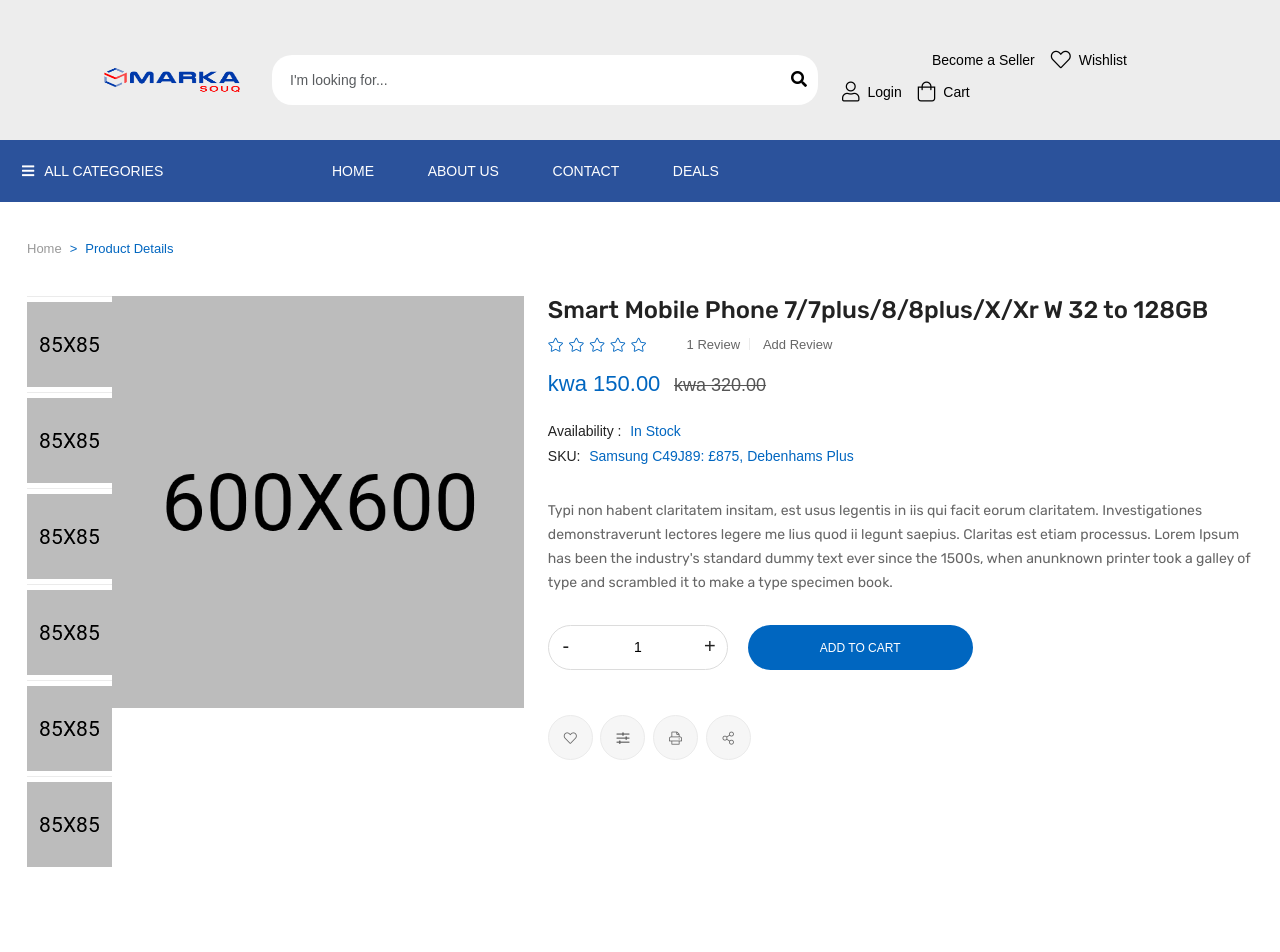
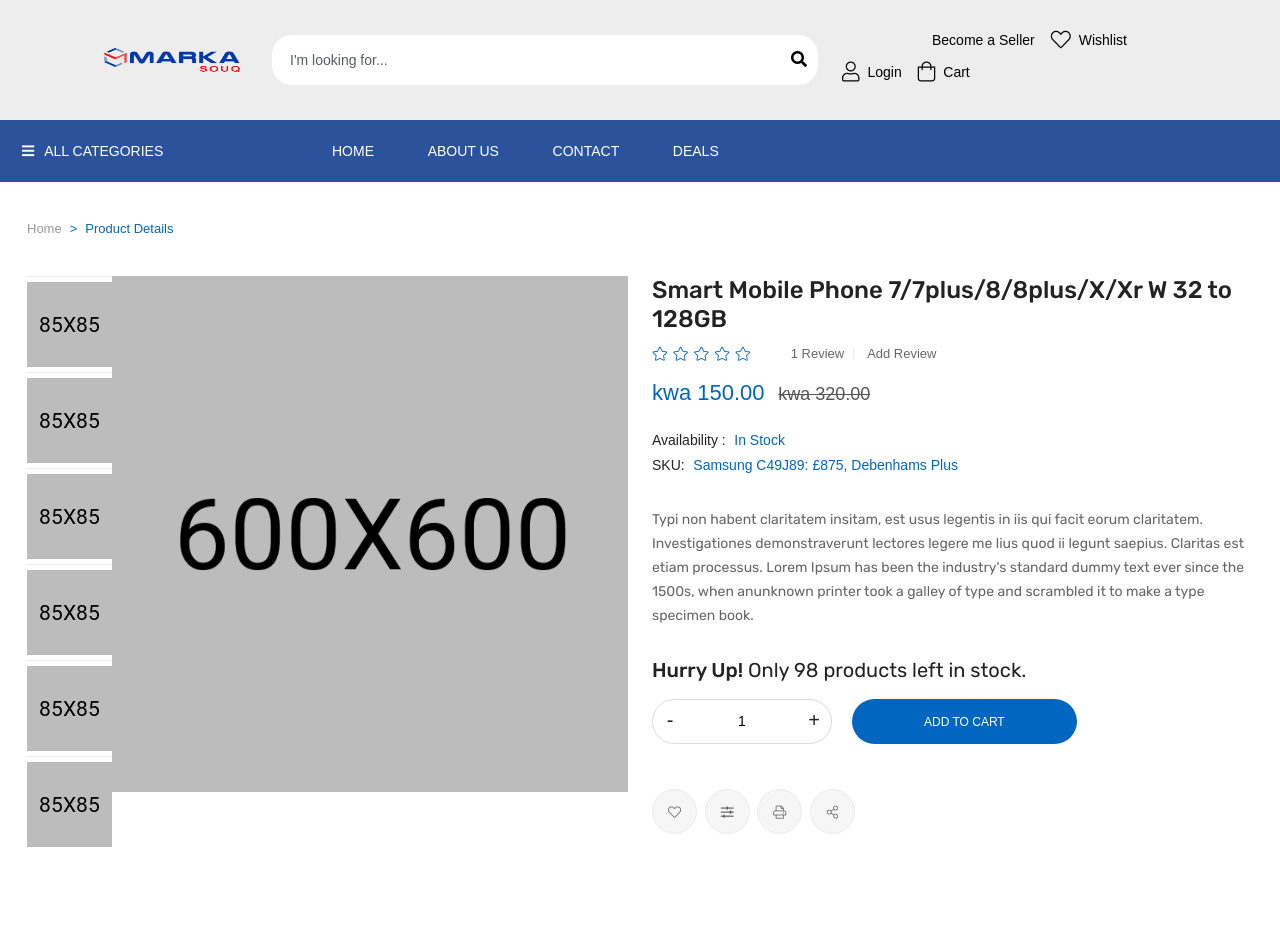
Before and after one commit to Zahidmk/ecommo, a PHP site: page /product-details.php in a window 1280 px wide. Shown: the top 952 px of the page. Run offline with PHP 8.4, Linux system fonts and the light colour scheme; some libraries are stand-ins or nearby versions.

Commit message:
[updt]: design update

```diff
--- a/fragments/header.php
+++ b/fragments/header.php
@@ -88,7 +88,7 @@
 
 
 
-<div style="background-color: #ededed; color: black; padding: 10px 0; ">
+<div style="background-color: #ededed; color: black; padding: 0px 0; ">
 
     <!-- Logo Section -->
     <div class="d-block d-xl-none " style="text-align: center;">
--- a/product-details.php
+++ b/product-details.php
@@ -94,7 +94,7 @@
             <section class="product__area box-plr-75 pb-70">
                 <div class="container-fluid">
                     <div class="row">
-                        <div class="col-xxl-5 col-xl-5 col-lg-5">
+                        <div class="col-xxl-6 col-xl-6 col-lg-6">
                             <div class="product__details-nav d-sm-flex align-items-start">
                                 <ul class="nav nav-tabs flex-sm-column justify-content-between" id="productThumbTab" role="tablist">
                                     <li class="nav-item" role="presentation">
@@ -164,7 +164,7 @@
                                 </div>
                             </div>
                         </div>
-                        <div class="col-xxl-7 col-xl-7 col-lg-7">
+                        <div class="col-xxl-6 col-xl-6 col-lg-6">
                             <div class="product__details-wrapper">
                                 <div class="product__details">
                                     <h3 class="product__details-title">
@@ -200,7 +200,12 @@
                                     <div class="product__details-des mb-30">
                                         <p>Typi non habent claritatem insitam, est usus legentis in iis qui facit eorum claritatem. Investigationes demonstraverunt lectores legere me lius quod ii legunt saepius. Claritas est etiam processus. Lorem Ipsum has been the industry's standard dummy text ever since the 1500s, when anunknown printer took a galley of type and scrambled it to make a type specimen book.</p>
                                     </div>
-
+                                    <div class="product__details-stock">
+                                        <h3><span>Hurry Up!</span> Only 98 products left in stock.</h3>
+                                        <!-- <div class="progress">
+                                            <div class="progress-bar progress-bar-striped progress-bar-animated" role="progressbar" aria-valuenow="75" aria-valuemin="0" aria-valuemax="100" data-width="100%"></div>
+                                          </div> -->
+                                    </div>
                                     <div class="product__details-quantity mb-20">
                                         <form action="#">
                                             <div class="pro-quan-area d-lg-flex align-items-center">
```
